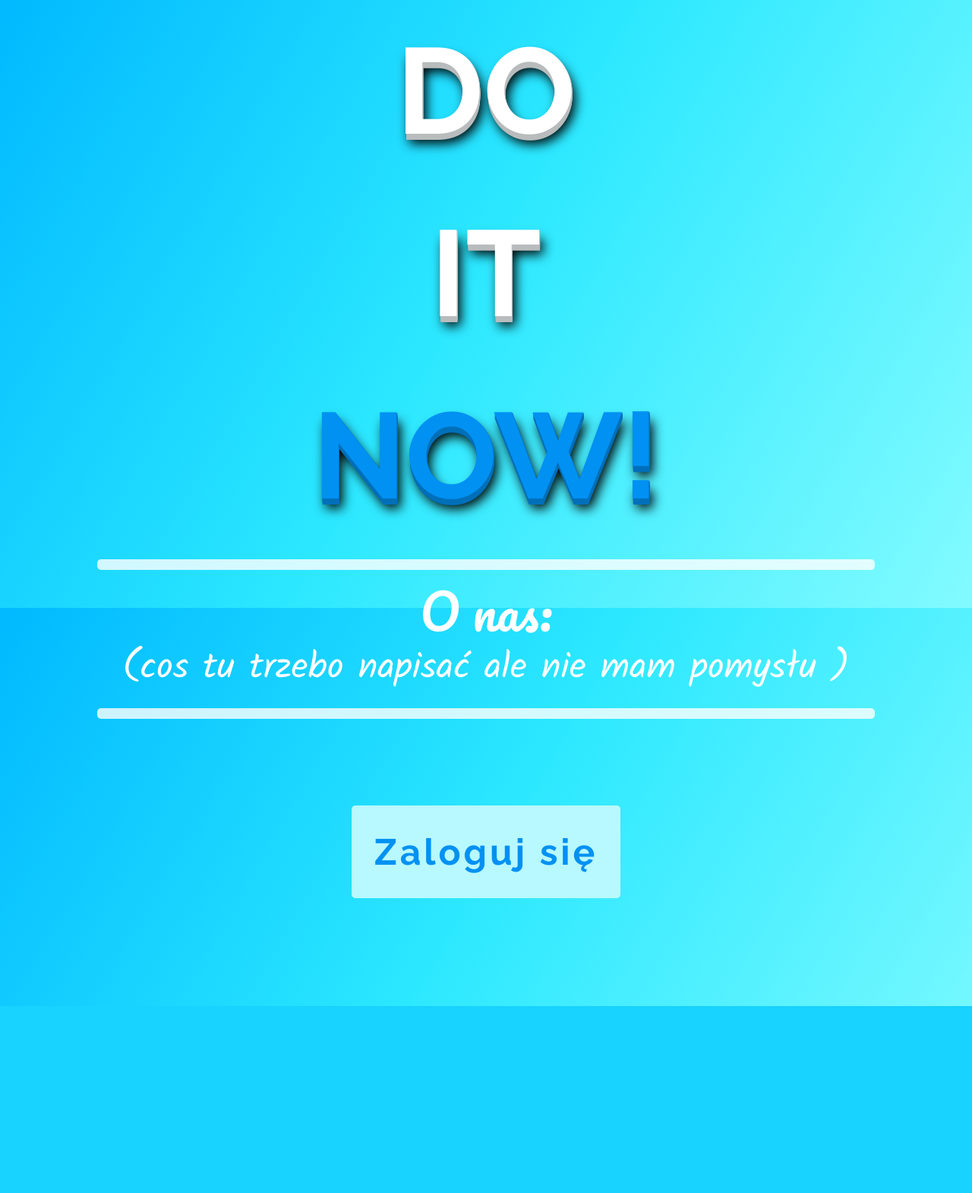
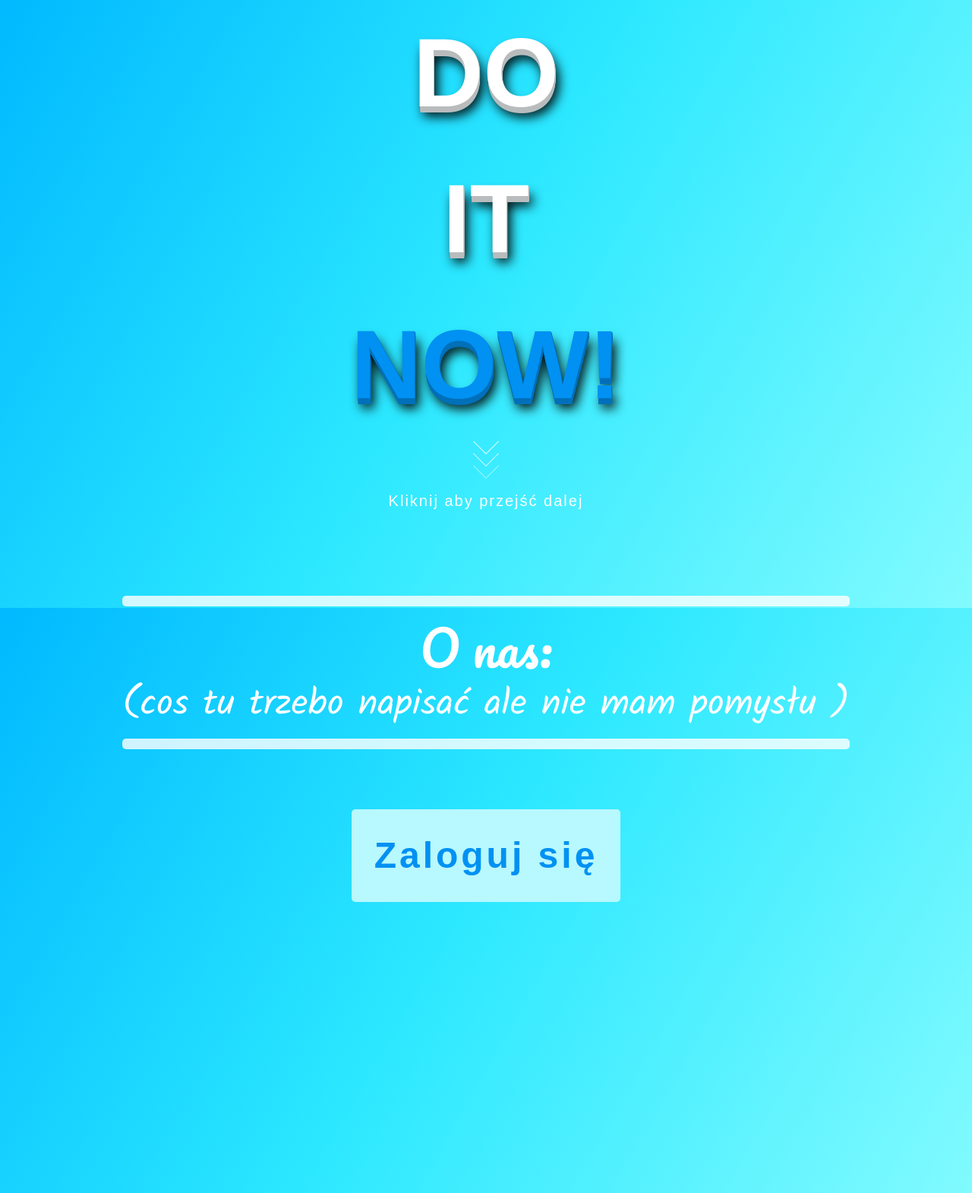
Before and after one commit to Adis000n/projekt_konkurs, a PHP site: page / in a window 1280 px wide. Shown: the whole page at 76% size. Before the commit the page ends 1324 px from the top, so only its background shows below. Run offline with PHP 8.4, Linux system fonts and the light colour scheme.

Commit message:
przycisk do przwyjania dalej w indexie

```diff
--- a/index.php
+++ b/index.php
@@ -14,30 +14,124 @@
     <p1 id="tekst">DO</p1>
     <p1 id="tekst">IT</p1>
     <p1 id="tekst2">NOW!</p1>
+    <section id="section07" class="demo">
+    <a href="#section08"><span></span><span>
+    </span><span></span>Kliknij aby przejść dalej</a>
+    </section>
+    <section id="section08" class="demo">
     <hr class="new5">
     <h1>O nas:</h1>
     <h2>(cos tu trzebo napisać ale nie mam pomysłu )</h2>
     <hr class="new5">
     <form action="login.php">
-    <button  type="submit" method="post">Zaloguj się</button>
+        <div class="text-center"> <!-- Add a new container to center the button -->
+            <button type="submit" method="post">Zaloguj się</button>
+        </div>
+    </section>
 </body>
 <style>
+
+.text-center {
+        text-align: center;
+    }
+
+    .text-center button {
+        display: inline-block;
+    }
+
+
+.demo a {
+  z-index: 2;
+  display: inline-block;
+  -webkit-transform: translate(0, -50%);
+  transform: translate(0, -50%);
+  color: #fff;
+  font : normal 400 20px/1 'Josefin Sans', sans-serif;
+  letter-spacing: .1em;
+  text-decoration: none;
+  transition: opacity .3s;
+}
+.demo a:hover {
+  opacity: .5;
+}
+
+
+#section07 a {
+  padding-top: 80px;
+}
+#section07 a span {
+  position: absolute;
+  top: 0;
+  left: 50%;
+  width: 24px;
+  height: 24px;
+  margin-left: -12px;
+  border-left: 1px solid #fff;
+  border-bottom: 1px solid #fff;
+  -webkit-transform: rotate(-45deg);
+  transform: rotate(-45deg);
+  -webkit-animation: sdb07 2s infinite;
+  animation: sdb07 2s infinite;
+  opacity: 0;
+  box-sizing: border-box;
+}
+#section07 a span:nth-of-type(1) {
+  -webkit-animation-delay: 0s;
+  animation-delay: 0s;
+}
+#section07 a span:nth-of-type(2) {
+  top: 16px;
+  -webkit-animation-delay: .15s;
+  animation-delay: .15s;
+}
+#section07 a span:nth-of-type(3) {
+  top: 32px;
+  -webkit-animation-delay: .3s;
+  animation-delay: .3s;
+}
+@-webkit-keyframes sdb07 {
+  0% {
+    opacity: 0;
+  }
+  50% {
+    opacity: 1;
+  }
+  100% {
+    opacity: 0;
+  }
+}
+@keyframes sdb07 {
+  0% {
+    opacity: 0;
+  }
+  50% {
+    opacity: 1;
+  }
+  100% {
+    opacity: 0;
+  }
+}
+
+
+
+
     @import url('https://fonts.googleapis.com/css2?family=Raleway:wght@400;700&display=swap');
 
     hr.new5 {
   border: 7px solid #ffffff;
   border-radius: 5px;
-  width:80%;
+  width:100%;
   opacity: 0.8;
 }
 h1{
     font-family: 'Pacifico', cursive;
     font-size: 4rem;
+    text-align: center;
 }
 h2{
     font-family: 'Kalam', cursive;
     font-size: 3rem;
-    width: 80%;
+    width: 100%;
     text-align: center;
 }
 
@@ -72,10 +166,11 @@ h2{
     color: white;
     flex-direction: column;
     font-family: 'Raleway', sans-serif;
-    font-size: 10rem;
+    font-size: 8rem;
     font-weight: 800;
     min-height: 100vh;
     place-items: center;
+    justify-content: center;
     background: linear-gradient(120deg, rgba(0, 185, 255, 1) 0%, rgba(44, 232, 255, 1) 48%, rgba(130, 251, 255, 1) 100%);
     background-size: cover;
     background-attachment: fixed;
@@ -107,4 +202,12 @@ button:hover{
      -webkit-box-reflect:below 1px linear-gradient(transparent, #0009);
 }
 </style>
+<script>
+    $(function() {
+  $('a[href*=#]').on('click', function(e) {
+    e.preventDefault();
+    $('html, body').animate({ scrollTop: $($(this).attr('href')).offset().top}, 500, 'linear');
+  });
+});
+</script>
 </html>
--- a/kalendarz3.php
+++ b/kalendarz3.php
@@ -845,7 +845,6 @@ body{
     border-bottom: 3px solid white;
     left: 5%;
     text-align: center;
-
 }
 
 .menu_btn{
```
